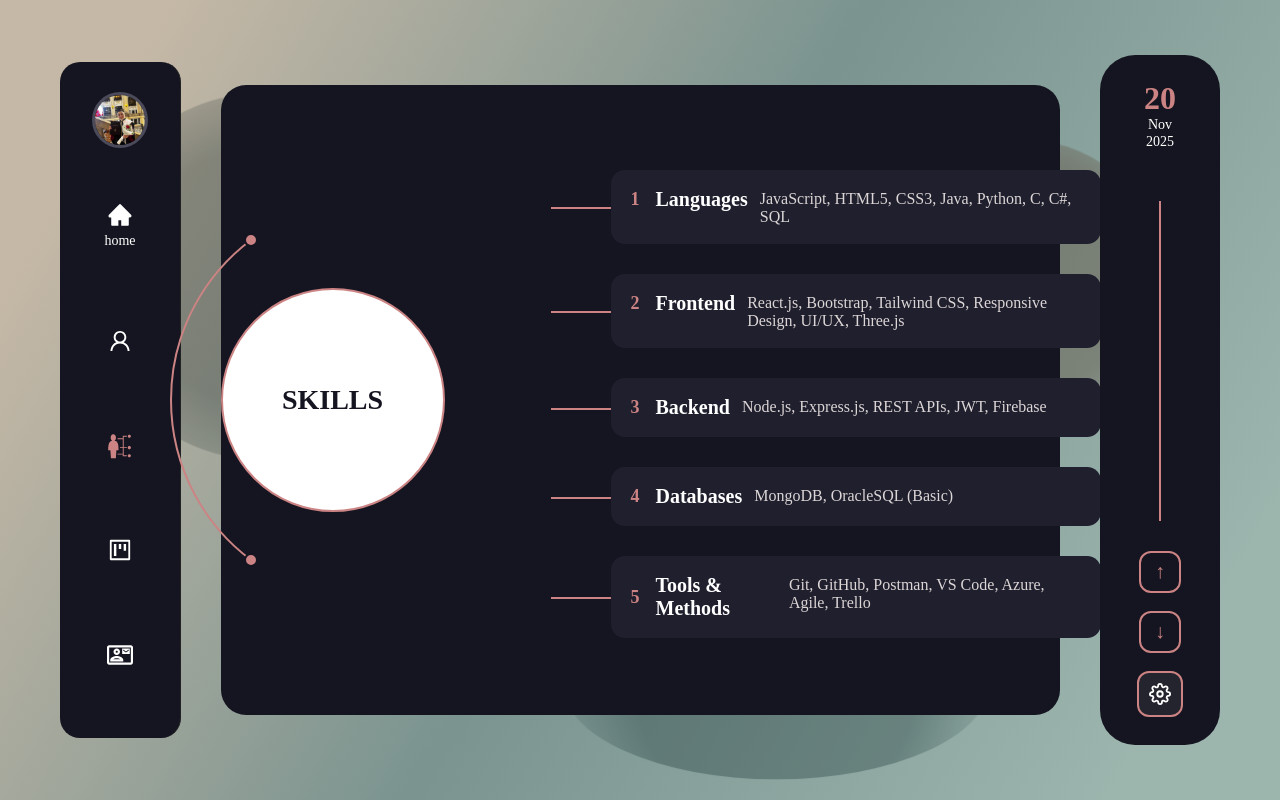
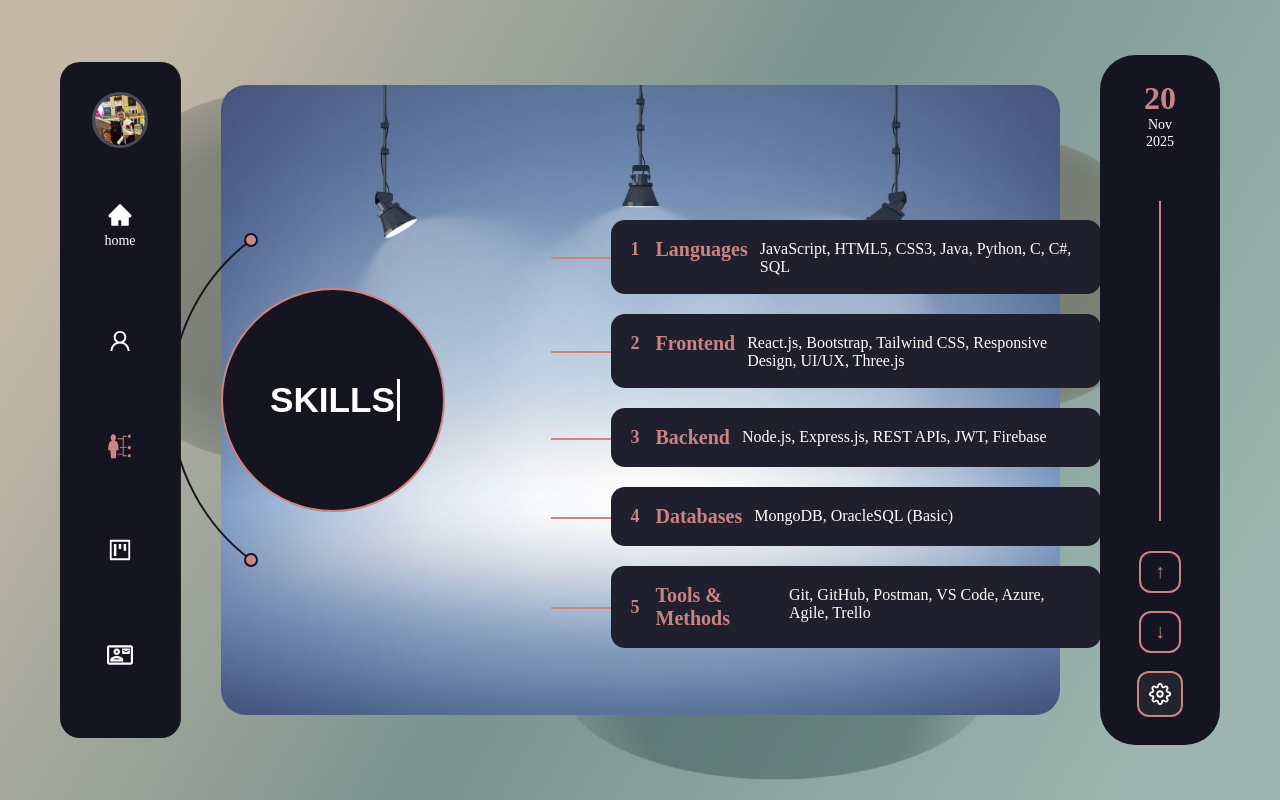
Before and after one commit to roaa12114/Portfolio2, a React (Vite) app: page /skills in a window 1280 px wide. Built offline with nearby package versions, Linux system fonts and the light colour scheme; a web font is replaced by a local one.

Commit message:
improve skills page

```diff
--- a/src/pages/skills.css
+++ b/src/pages/skills.css
@@ -42,9 +42,9 @@
 .center-circle {
   width: 220px;
   height: 220px;
+  background-color: #151521;
   border-radius: 50%;
   border: 2px solid #cb8383;
-  background: white;
   position: absolute;
   left: -160px;
   top: 50%;
@@ -66,10 +66,19 @@
 }
 
 .center-main {
-  font-size: 28px;
+  font-size: 2.2em;
   font-weight: 700;
-  color: #151521;
+  line-height: 1.2;
+  color: white;
   margin: 5px 0;
+  font-family: "bungee", sans-serif;
+  font-weight: 800;
+  font-style: normal;
+
+  white-space: nowrap;
+  overflow: hidden;
+  border-right: 3px solid white; /* مؤشر الكتابة */
+  animation: typing 3s steps(20) forwards, blink 0.75s step-end infinite;
 }
 
 .center-text {
@@ -86,7 +95,7 @@
 }
 
 .arc-path {
-  stroke: #cb8383;
+  stroke: #151521;
   stroke-width: 2;
   fill: none;
 }
@@ -95,10 +104,10 @@
 .items-wrapper {
   position: absolute;
   right: -200px;
-  top: 30px;
+  top: 80px;
   display: flex;
   flex-direction: column;
-  gap: 30px;
+  gap: 20px;
   margin-left: 20px;
 }
 
@@ -130,14 +139,14 @@
 .info-item h4 {
   margin: 0;
   font-size: 20px;
-  color: #fff;
+  color: #cb8383;
   display: inline;
 }
 
 .info-item p {
   margin: 2px 0 0;
   font-size: 16px;
-  color: #ddd6d6;
+  color: white;
 }
 
 .arc-dot {
--- a/src/pages/skills.jsx
+++ b/src/pages/skills.jsx
@@ -1,5 +1,7 @@
 import React, { useEffect, useState } from "react";
 import "./skills.css";
+import skillsimg from "../assets/images/skills.jpg"
+import { MdOpacity } from "react-icons/md";
 
 const Skills = () => {
   const [isVisible, setIsVisible] = useState(false);
@@ -8,8 +10,17 @@ const Skills = () => {
     setIsVisible(true);
   }, []);
 
+   const wrapperStyle = {
+    backgroundImage: `url(${skillsimg})`,
+    backgroundSize: "cover",
+    backgroundPosition: "center",
+    backgroundRepeat: "no-repeat",
+  };
+
   return (
-    <div className={`skills-wrapper ${isVisible ? "slide-in" : ""}`}>
+    <div className={`skills-wrapper ${isVisible ? "slide-in" : ""}`}
+     style={wrapperStyle}
+     >
       <div className="infographic-container">
         <div className="infographic-wrapper">
           <div className="center-circle">
```
Also changed, not shown: src/pages/about.css (+0 -19 lines), src/assets/images/skills.jpg (added).
